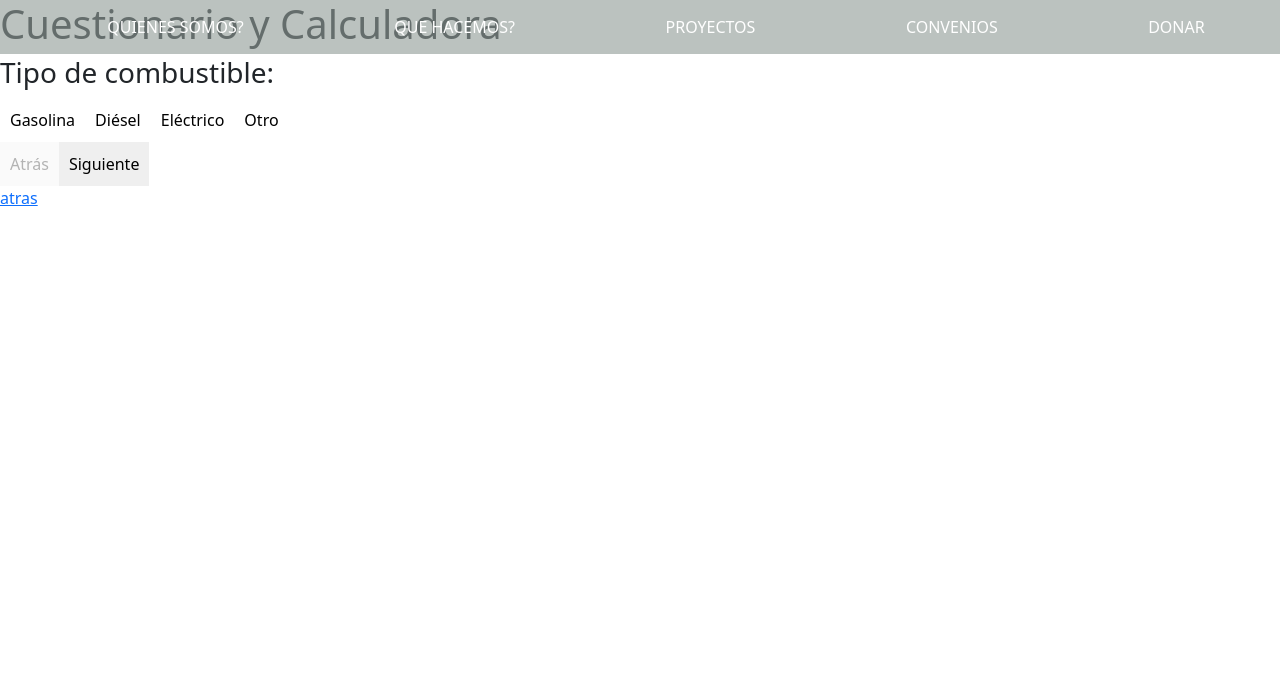
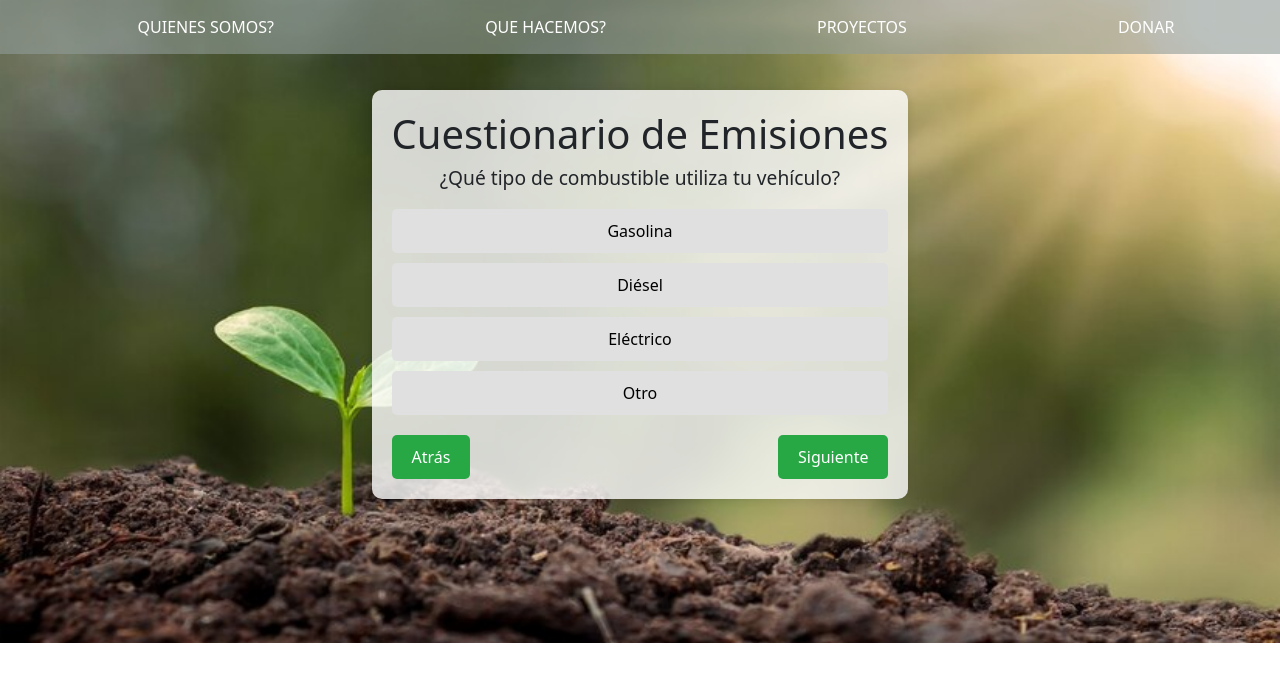
Before and after one commit to Rimer789/fundacionnoqannchej, a React (Create React App) app: page /cuestionario in a window 1280 px wide. Shown: the top 682 px of the page. Built offline with nearby package versions, Linux system fonts and the light colour scheme; the HTML template or start-up script is replaced by a standard one.

Commit message:
cambios en cues

```diff
--- a/src/components/cuestionario.js
+++ b/src/components/cuestionario.js
@@ -1,58 +1,66 @@
 import React, { useState } from "react";
-import { Routes, Route, Link, useNavigate, useLocation } from 'react-router-dom';
+import { Link } from 'react-router-dom';
+import './estilos/cuestionario.css';
 
 const Cuestionario = () => {
   const [respuestas, setRespuestas] = useState({});
   const [preguntaActual, setPreguntaActual] = useState(0);
+  const [error, setError] = useState(false);
 
   const preguntas = [
-    "Tipo de combustible:",
-    "Eficiencia del combustible (Rendimiento del automóvil):",
-    "Distancia recorrida diariamente:",
-    "Frecuencia de conducción:",
-    "Emisiones de CO2 por unidad de combustible:",
-    "Consumo diario de combustible:",
-    "Factor de emisión de CO2 del combustible:",
-    "¿Realizas mantenimiento regular en tu automóvil para mejorar la eficiencia del combustible?",
-    "¿Tu automóvil cuenta con tecnologías de eficiencia energética, como start-stop o modo Eco?",
-    "¿Consideras opciones de transporte alternativas para reducir la dependencia del automóvil?"
+    "¿Qué tipo de combustible utiliza tu vehículo?",
+    "¿Cuántos kilómetros recorre tu automóvil con un litro de combustible?",
+    "¿Cuántos kilómetros sueles recorrer en un día promedio?",
+    "¿Con qué frecuencia utilizas tu automóvil?",
+    "¿Sabías cuántos kilogramos de dióxido de carbono se producen por cada litro de combustible?",
+    "¿Cuántos litros de combustible consumes en un día promedio?",
+    "¿Realizas mantenimiento regular para mejorar el rendimiento del combustible?",
+    "¿Tu automóvil tiene funciones de eficiencia energética, como modo Eco?",
+    "¿Usas alternativas como bicicleta o transporte público para reducir emisiones?",
+    "¿Te gustaría contribuir plantando árboles para compensar tus emisiones de dióxido de carbono?"
   ];
 
   const opciones = [
     ["Gasolina", "Diésel", "Eléctrico", "Otro"],
-    ["Menos de 20 MPG / 8.5 km por litro", "20-30 MPG / 8.5-12.8 km por litro", "Más de 30 MPG / 12.8 km por litro"],
-    ["Menos de 20 km", "20-50 km", "Más de 50 km"],
-    ["Diariamente", "Solo durante la semana laboral", "Ocasionalmente"],
-    ["Menos de 2.5 kg CO2 por litro / 9.4 kg CO2 por galón", "2.5-3.5 kg CO2 por litro / 9.4-13.2 kg CO2 por galón", "Más de 3.5 kg CO2 por litro / 13.2 kg CO2 por galón"],
-    ["Menos de 10 litros", "10-20 litros", "Más de 20 litros"],
-    ["Menos de 2.5 kg CO2 por litro / 9.4 kg CO2 por galón", "2.5-3.5 kg CO2 por litro / 9.4-13.2 kg CO2 por galón", "Más de 3.5 kg CO2 por litro / 13.2 kg CO2 por galón"],
-    ["Sí, regularmente", "Ocasionalmente", "No"],
+    ["Menos de 8 km/l", "8-12 km/l", "Más de 12 km/l"],
+    ["Menos de 10 km", "10-30 km", "Más de 30 km"],
+    ["Diariamente", "Entre semana", "Ocasionalmente"],
+    ["Menos de 2.5 kg de dióxido de carbono", "2.5-3.5 kg de dióxido de carbono", "Más de 3.5 kg de dióxido de carbono"],
+    ["Menos de 5 litros", "5-15 litros", "Más de 15 litros"],
+    ["Sí", "No", "A veces"],
     ["Sí", "No", "No estoy seguro"],
-    ["Sí, regularmente", "Ocasionalmente", "No"]
+    ["Sí, frecuentemente", "Ocasionalmente", "Nunca"],
+    ["Sí, me encantaría", "Quizás en el futuro", "No"]
   ];
 
   const manejarSiguiente = () => {
-    setPreguntaActual((prevPregunta) => prevPregunta + 1);
+    if (!respuestas[preguntaActual]) {
+      setError(true);
+    } else {
+      setError(false);
+      setPreguntaActual((prev) => prev + 1);
+    }
   };
 
   const manejarAtras = () => {
-    setPreguntaActual((prevPregunta) => prevPregunta - 1);
+    setError(false);
+    setPreguntaActual((prev) => prev - 1);
   };
 
-  const manejarRespuesta = (opcionSeleccionada) => {
-    setRespuestas({ ...respuestas, [preguntaActual]: opcionSeleccionada });
+  const manejarRespuesta = (opcion) => {
+    setRespuestas({ ...respuestas, [preguntaActual]: opcion });
+    setError(false);
   };
 
   const calcularEmisiones = () => {
-    // Lógica de cálculo de emisiones
     const diasConducidosAlAno = 365;
-    const distanciaDiaria = respuestas[2] === "Menos de 20 km" ? 20 : respuestas[2] === "20-50 km" ? 50 : 100;
-    const eficienciaCombustible = respuestas[1] === "Menos de 20 MPG / 8.5 km por litro" ? 8.5 : respuestas[1] === "20-30 MPG / 8.5-12.8 km por litro" ? 12.8 : 20;
-    const emisionesCombustible = respuestas[4] === "Menos de 2.5 kg CO2 por litro / 9.4 kg CO2 por galón" ? 2.5 : respuestas[4] === "2.5-3.5 kg CO2 por litro / 9.4-13.2 kg CO2 por galón" ? 3.5 : 5;
-    const consumoDiario = respuestas[5] === "Menos de 10 litros" ? 10 : respuestas[5] === "10-20 litros" ? 20 : 30;
+    const distanciaDiaria = respuestas[2] === "Menos de 10 km" ? 10 : respuestas[2] === "10-30 km" ? 30 : 50;
+    const eficiencia = respuestas[1] === "Menos de 8 km/l" ? 8 : respuestas[1] === "8-12 km/l" ? 12 : 15;
+    const emisionesPorLitro = respuestas[4] === "Menos de 2.5 kg de dióxido de carbono" ? 2.5 : respuestas[4] === "2.5-3.5 kg de dióxido de carbono" ? 3.5 : 5;
+    const consumo = respuestas[5] === "Menos de 5 litros" ? 5 : respuestas[5] === "5-15 litros" ? 15 : 20;
 
-    const emisionesDiarias = (distanciaDiaria / eficienciaCombustible) * emisionesCombustible;
-    const emisionesAnuales = emisionesDiarias * diasConducidosAlAno * consumoDiario;
+    const emisionesDiarias = (distanciaDiaria / eficiencia) * emisionesPorLitro;
+    const emisionesAnuales = emisionesDiarias * diasConducidosAlAno * consumo;
 
     return {
       emisionesDiarias: emisionesDiarias.toFixed(2),
@@ -61,45 +69,64 @@ const Cuestionario = () => {
   };
 
   const mostrarResultados = () => {
-    const resultados = calcularEmisiones();
+    const { emisionesDiarias, emisionesAnuales } = calcularEmisiones();
     return (
-      <div>
-        <h3>Resultados:</h3>
-        <p>Emisiones Diarias: {resultados.emisionesDiarias} kg CO2</p>
-        <p>Emisiones Anuales: {resultados.emisionesAnuales} kg CO2</p>
+      <div className="cues-resultados">
+        <h3>Resultados</h3>
+        <p>Emisiones diarias: {emisionesDiarias} kilogramos de dióxido de carbono</p>
+        <p>Emisiones anuales: {emisionesAnuales} kilogramos de dióxido de carbono</p>
+        <p>
+          Cada acción cuenta. Considera utilizar alternativas de transporte más
+          sostenibles y contribuir plantando árboles para reducir las emisiones
+          de dióxido de carbono.
+        </p>
+        <p>¡Juntos podemos cuidar el planeta y crear un futuro más verde!</p>
+        <Link to="/" className="cues-boton">Volver al inicio</Link>
+        <Link to="/donaciones" className="cues-botonn">apoya</Link>
+
       </div>
     );
   };
 
   return (
-    <div>
-      <h1>Cuestionario y Calculadora</h1>
+    <div className="bodyy">
+    <div className="cues-cuestionario">
+      <h1>Cuestionario de Emisiones</h1>
       {preguntaActual < preguntas.length ? (
-        <div>
+        <div className="cues-pregunta">
           <h3>{preguntas[preguntaActual]}</h3>
-          <div>
+          <div className="cues-opciones">
             {opciones[preguntaActual].map((opcion, index) => (
               <button
                 key={index}
                 onClick={() => manejarRespuesta(opcion)}
-                style={{ backgroundColor: respuestas[preguntaActual] === opcion ? "lightblue" : "white" }}
+                className={`cues-boton-opcion ${respuestas[preguntaActual] === opcion ? "cues-seleccionado" : ""}`}
               >
                 {opcion}
               </button>
             ))}
           </div>
-          <button onClick={manejarAtras} disabled={preguntaActual === 0}>
-            Atrás
-          </button>
-          <button onClick={manejarSiguiente}>Siguiente</button>
+          {error && <p className="cues-error">Por favor, selecciona una opción para continuar.</p>}
+          <div className="cues-controles">
+            <button onClick={manejarAtras} disabled={preguntaActual === 0} className="cues-boton">
+              Atrás
+            </button>
+            <button onClick={manejarSiguiente} className="cues-boton">
+              Siguiente
+            </button>
+          </div>
         </div>
       ) : (
-        <div>
-          {mostrarResultados()}
-          <Link to="/">atras</Link>
-        </div>
+        mostrarResultados()
       )}
-      <Link to="/">atras</Link>
+    </div>
+    <br/>
+    <br/>
+    <br/>
+    <br/>
+    <br/>
+    <br/>
+
     </div>
   );
 };
--- /dev/null
+++ b/src/components/estilos/cuestionario.css
@@ -0,0 +1,96 @@
+.cues-cuestionario {
+  max-width: 600px;
+  margin: 0 auto;
+  padding: 20px;
+  text-align: center;
+  background-color: rgba(255, 255, 255, 0.8); /* Fondo semi-transparente para destacar el contenido */
+  border-radius: 10px;
+  box-shadow: 0 0 10px rgba(0, 0, 0, 0.1);
+  position: relative;
+  z-index: 2;
+  margin-top: 7%;
+}
+
+body {
+  margin: 0;
+  padding: 0;
+}
+.bodyy {
+  display: flex;
+  flex-direction: column;
+  position: relative;
+  background-image: url('./dona.jpg');
+  background-repeat: no-repeat;
+  background-size: 100% 100%;
+}
+
+.cues-pregunta h3 {
+  margin-bottom: 20px;
+  font-size: 1.2rem;
+}
+
+.cues-opciones {
+  display: flex;
+  flex-direction: column;
+  gap: 10px;
+}
+
+.cues-boton-opcion {
+  padding: 10px;
+  border: none;
+  border-radius: 5px;
+  cursor: pointer;
+  background-color: #e0e0e0;
+  transition: background-color 0.3s;
+}
+
+.cues-boton-opcion:hover {
+  background-color: #d0d0d0;
+}
+
+.cues-seleccionado {
+  background-color: lightblue;
+}
+
+.cues-error {
+  color: red;
+  margin-top: 10px;
+}
+
+.cues-controles {
+  margin-top: 20px;
+  display: flex;
+  justify-content: space-between;
+}
+
+.cues-boton {
+  padding: 10px 20px;
+  border: none;
+  border-radius: 5px;
+  cursor: pointer;
+  background-color: #28a745;
+  color: white;
+  transition: background-color 0.3s;
+}
+.cues-botonn {
+  margin-left: 50%;
+  padding: 10px 20px;
+  border: none;
+  border-radius: 5px;
+  cursor: pointer;
+  background-color: #28a745;
+  color: white;
+  transition: background-color 0.3s;
+}
+
+.cues-boton:hover {
+  background-color: #218838;
+}
+
+.cues-resultados {
+  text-align: left;
+  margin-top: 20px;
+  background-color: rgba(255, 255, 255, 0.9); /* Fondo para resultados */
+  padding: 10px;
+  border-radius: 5px;
+}
--- a/src/components/estilos/nosotros.css
+++ b/src/components/estilos/nosotros.css
@@ -350,3 +350,51 @@ p{
   font-size: 2.5ch;
 
 }
+
+/* Ajustes para pantallas pequeñas (móviles) */
+@media (max-width: 768px) {
+  #contenedorn, #contenedorn1, #contenedorn2 {
+    height: auto;
+    background-size: auto;
+    padding: 10px;
+  }
+
+  #divisionn, #divisionn1, #divisionn2 {
+    flex-direction: column-reverse; /* Apilado vertical */
+  }
+
+  #izquierdon, #derechon, #izquierdon1, #derechon1, #izquierdon2, #derechon2 {
+    height: auto; /* Ajusta la altura para móviles */
+    padding: 10px;
+  }
+
+  #titulon, #titulon1 {
+    font-size: 28px; /* Tamaño más pequeño en móviles */
+    margin-top: 15%;
+  }
+
+  .mensaje-importanten {
+    font-size: 1em; /* Texto más pequeño para móviles */
+    line-height: 1.3;
+  }
+
+  p {
+    font-size: 2ch; /* Ajustar tamaño de fuente */
+  }
+
+  .boton-flotante {
+    width: 100px;
+    height: 60px;
+    font-size: 20px;
+    line-height: 50px;
+  }
+
+  .imagen-redondai {
+    width: 30%; /* Imagen más grande en móviles */
+    height: auto;
+  }
+  .n {
+    font-size: 27px;
+    font-family: 'Utendo Black', sans-serif;
+}
+}
--- a/src/components/nosotros.js
+++ b/src/components/nosotros.js
@@ -66,6 +66,11 @@ export default function nosotros() {
                     </div>
                 </div>
             </div>
+    <br/>
+    <br/>
+    <br/>
+
+
 
             <div id="referenciasi">
                 <div id="redes-socialesi">
--- a/src/navbar/guest.js
+++ b/src/navbar/guest.js
@@ -73,9 +73,7 @@ const Menu = () => {
                     <li className={location.pathname === '/proyectos' ? 'active' : ''} onClick={() => handleLinkClick('/proyectos')}>
                         <Link to="/proyectos">PROYECTOS</Link>
                     </li>
-                    <li className={location.pathname === '/contactos' ? 'active' : ''} onClick={() => handleLinkClick('/contactos')}>
-                        <Link to='/contactos'>CONVENIOS</Link>
-                    </li>
+
                     <li className={location.pathname === '/donaciones' ? 'active' : ''} onClick={() => handleLinkClick('/donaciones')}>
                         <Link to='/donaciones'>DONAR</Link>
                     </li>
```
Also changed, not shown: src/components/estilos/proyectos.css (+82 -0 lines), src/components/estilos/dona.jpg (added).
